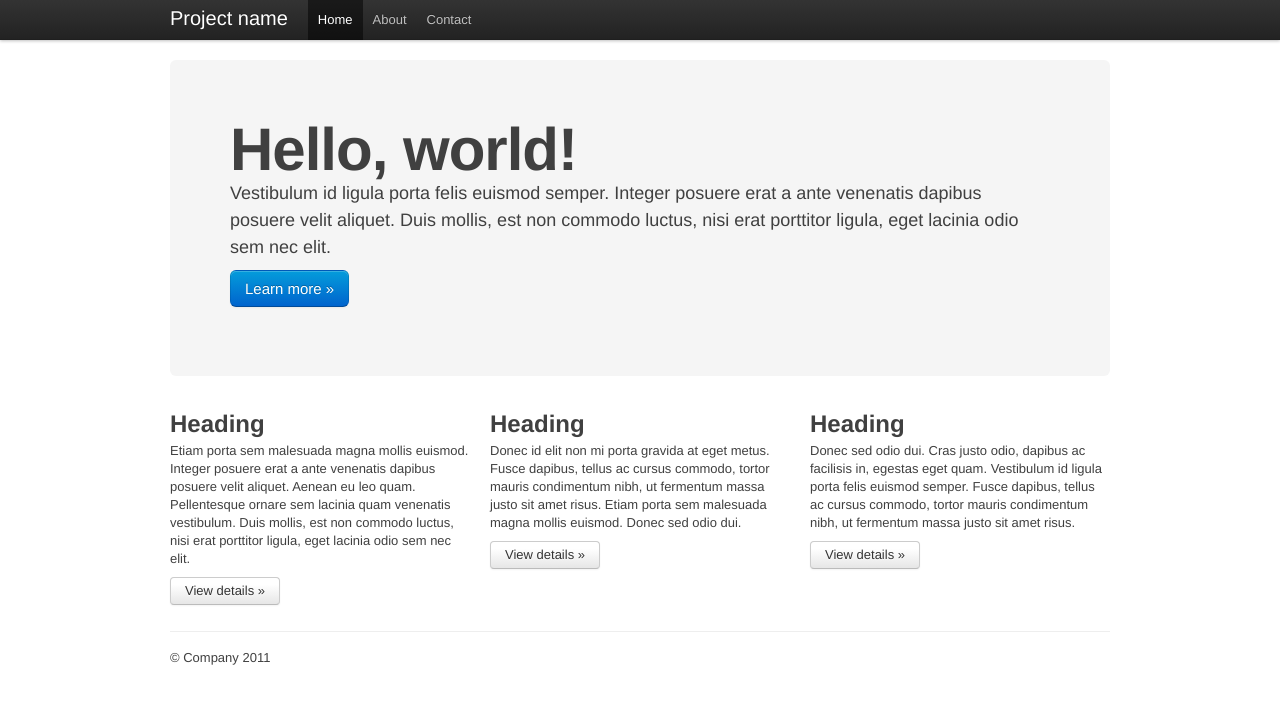
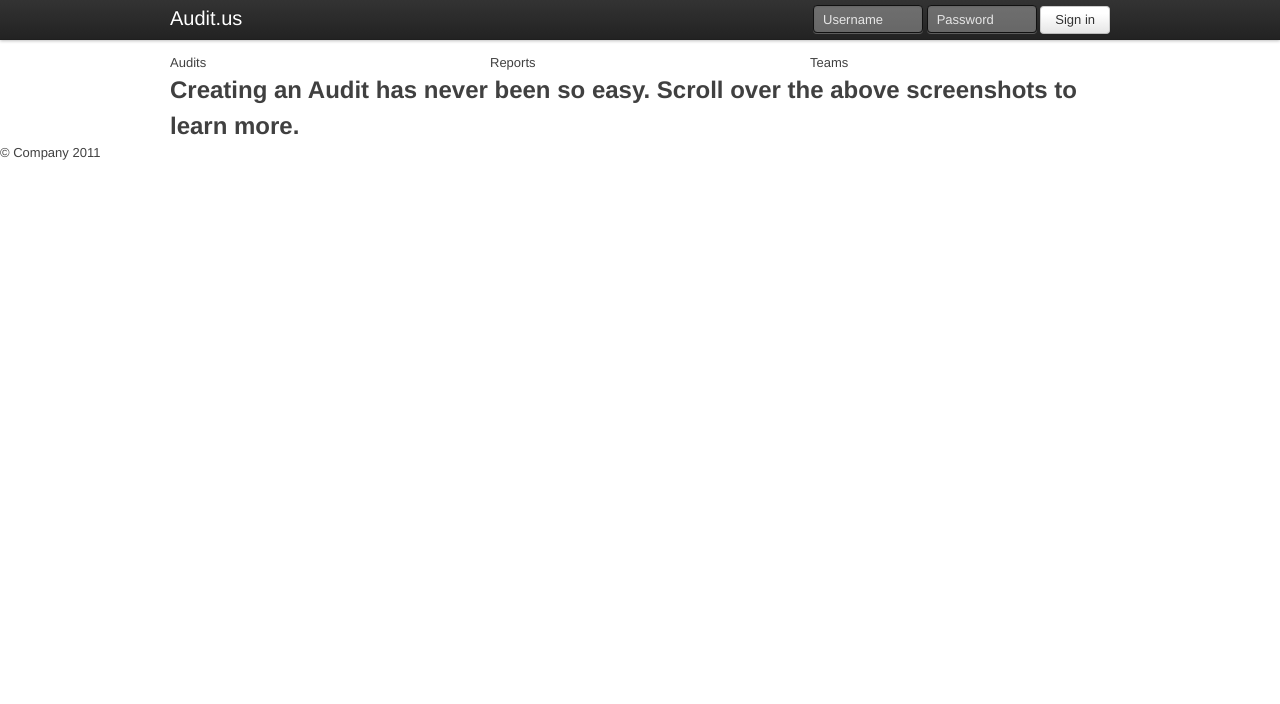
Before and after one commit to rahulkgupta/Audit-Project, a Python web app: template templates/main/index.html in a window 1280 px wide. Shown: the top 704 px of the page. Run offline with Jinja, Linux system fonts and the light colour scheme; the template is opened without the code that fills it, so the values that code supplies are empty.

Commit message:
splash page work.

```diff
--- a/templates/main/index.html
+++ b/templates/main/index.html
@@ -2,7 +2,7 @@
 <html lang="en">
   <head>
     <meta charset="utf-8">
-    <title>Bootstrap, from Twitter</title>
+    <title>Auditus</title>
     <meta name="description" content="">
     <meta name="author" content="">
 
@@ -13,11 +13,8 @@
 
     <!-- Le styles -->
     <link href="{{ STATIC_URL }}bootstrap.css" rel="stylesheet">
-    <style type="text/css">
-      body {
-        padding-top: 60px;
-      }
-    </style>
+    <link href="{{ STATIC_URL }}splash.css" rel="stylesheet">
+
 
     <!-- Le fav and touch icons -->
     <link rel="shortcut icon" href="images/favicon.ico">
@@ -27,53 +24,63 @@
   </head>
 
   <body>
-
+    <div id="content">
     <div class="topbar">
       <div class="fill">
         <div class="container">
-          <a class="brand" href="#">Project name</a>
+          <a class="brand" href="#">Audit.us</a>
           <ul class="nav">
-            <li class="active"><a href="#">Home</a></li>
-            <li><a href="#about">About</a></li>
-            <li><a href="#contact">Contact</a></li>
           </ul>
+	   <form action="" class="pull-right">
+            <input class="input-small" type="text" placeholder="Username">
+            <input class="input-small" type="password" placeholder="Password">
+            <button class="btn" type="submit">Sign in</button>
+          </form>
         </div>
       </div>
     </div>
 
-    <div class="container">
+      <!-- Main hero unit for a primary marketing message or call to action -->
+    <div class="header" id="outline">
+      <div class="container">
+	<div class="header" id="content">
+	  <div class="row">
+	    <div class="span11">
+	      <h1 class="header" id="tag">Audits, Made Easy.</h1>
+	    </div>
+	    <div class="span5">
+	      <a href="#" class="btn large primary" id="sign" >Sign Up</a>
+	    </div>
+	  </div>
+	</div>
+      </div>
+    </div>
 
-      <!-- Main hero unit for a primary marketing message or call to action -->
-      <div class="hero-unit">
-        <h1>Hello, world!</h1>
-        <p>Vestibulum id ligula porta felis euismod semper. Integer posuere erat a ante venenatis dapibus posuere velit aliquet. Duis mollis, est non commodo luctus, nisi erat porttitor ligula, eget lacinia odio sem nec elit.</p>
-        <p><a class="btn primary large">Learn more &raquo;</a></p>
+    <div class="header" id="border">
+    </div>
+
+    <div class="body-info">
+      <div class="container" id="info">
+	<div class="row">
+	  <div class="span-one-third" id="audits">
+	    <div>Audits</div>
+	  </div>
+	  <div class="span-one-third" id="reports">
+	    <div>Reports</div>
+	  </div>
+	  <div class="span-one-third" id="teams">
+	    <div>Teams</div>
+	  </div>
+	</div>
+	<h2 id="text-info">Creating an Audit has never been so easy. Scroll over the above screenshots to learn more.</h2>
       </div>
+    </div>
 
-      <!-- Example row of columns -->
-      <div class="row">
-        <div class="span-one-third">
-          <h2>Heading</h2>
-          <p>Etiam porta sem malesuada magna mollis euismod. Integer posuere erat a ante venenatis dapibus posuere velit aliquet. Aenean eu leo quam. Pellentesque ornare sem lacinia quam venenatis vestibulum. Duis mollis, est non commodo luctus, nisi erat porttitor ligula, eget lacinia odio sem nec elit.</p>
-          <p><a class="btn" href="#">View details &raquo;</a></p>
-        </div>
-        <div class="span-one-third">
-          <h2>Heading</h2>
-           <p>Donec id elit non mi porta gravida at eget metus. Fusce dapibus, tellus ac cursus commodo, tortor mauris condimentum nibh, ut fermentum massa justo sit amet risus. Etiam porta sem malesuada magna mollis euismod. Donec sed odio dui. </p>
-          <p><a class="btn" href="#">View details &raquo;</a></p>
-       </div>
-        <div class="span-one-third">
-          <h2>Heading</h2>
-          <p>Donec sed odio dui. Cras justo odio, dapibus ac facilisis in, egestas eget quam. Vestibulum id ligula porta felis euismod semper. Fusce dapibus, tellus ac cursus commodo, tortor mauris condimentum nibh, ut fermentum massa justo sit amet risus.</p>
-          <p><a class="btn" href="#">View details &raquo;</a></p>
-        </div>
+    <div class="footer">
+      <div class="footer" id="content">
+	<p>© Company 2011</p>
       </div>
-
-      <footer>
-        <p>&copy; Company 2011</p>
-      </footer>
-
-    </div> <!-- /container -->
-
+    </div>
+    </div>
   </body>
 </html>
```
Also changed, not shown: urls.py (+12 -0 lines).
